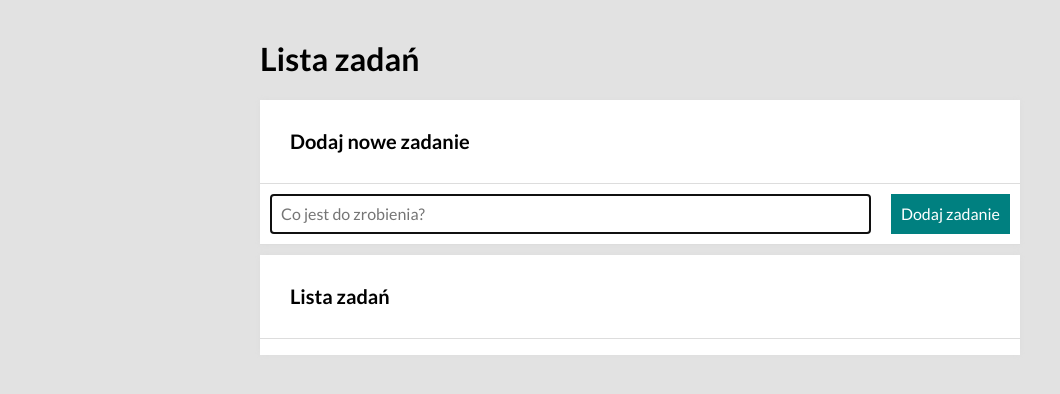
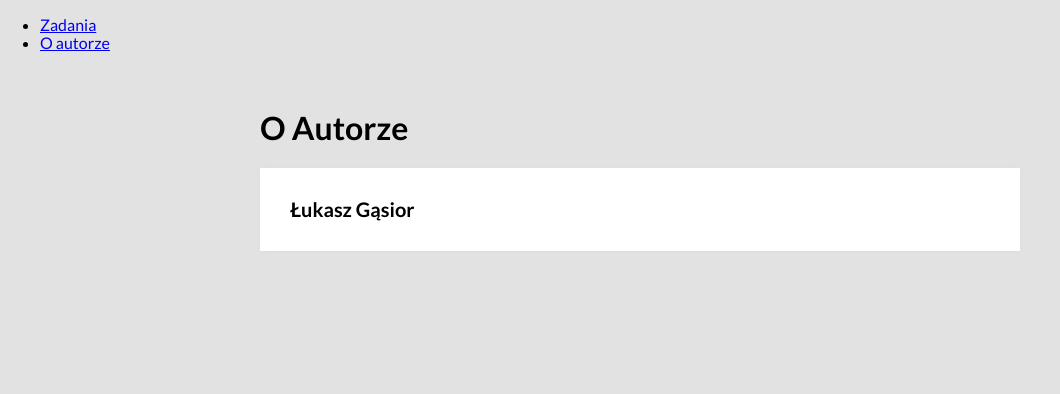
Before and after one commit to LukGasior/todo-list-react, a React (Create React App) app: page /todo-list-react/autor in a window 1280 px wide. Shown: the top 394 px of the page, without its empty margins (0-1060 px from the left). Built offline with nearby package versions, Linux system fonts and the light colour scheme.

Commit message:
change location for components

```diff
--- a/src/App.js
+++ b/src/App.js
@@ -1,33 +1,33 @@
-import Form from "./features/task/Form";
-import Tasks from "./features/task/Tasks";
-import Buttons from "./features/task/Buttons";
-import Header from "./common/Header";
-import Section from "./common/Section";
-import Container from "./common/Container";
-
+import TasksPage from "../src/features/task/TasksPage/index";
+import Author from "./features/Author";
+import { BrowserRouter, Link, Route, Switch } from "react-router-dom";
 
 function App() {
 
 
   return (
-    <Container>
+    <BrowserRouter basename="/todo-list-react">
+      <nav>
+        <ul>
+          <li>
+            <Link to="/zadania"> Zadania </Link>
+          </li>
+          <li>
+            <Link to="/autor">O autorze</Link>
+          </li>
+        </ul>
+        <Switch>
+          <Route path="/zadania">
+            <TasksPage />
+          </Route>
+          <Route path="/autor">
+            <Author />
+          </Route>
+        </Switch>
+      </nav>
 
-      <Header
-        title={"Lista zadań"}
-      />
+    </BrowserRouter>
 
-      <Section
-        title={"Dodaj nowe zadanie"}
-        body={<Form />}
-      />
-
-      <Section
-        title={"Lista zadań"}
-        body={<Tasks />}
-
-        extraContent={<Buttons />}
-      />
-    </Container>
   );
 }
 
--- /dev/null
+++ b/src/features/Author/index.js
@@ -0,0 +1,28 @@
+import Container from "../../common/Container"
+import Header from "../../common/Header"
+import Section from "../../common/Section"
+
+
+
+
+
+
+const Author = () => {
+
+    return (
+
+        <Container>
+
+            <Header
+                title={"O Autorze"}
+            />
+
+            <Section
+                title={"Łukasz Gąsior"}
+            />
+        </Container>
+    )
+};
+
+
+export default Author;
--- /dev/null
+++ b/src/features/task/TasksPage/index.js
@@ -0,0 +1,38 @@
+import Container from "../../../common/Container";
+import Header from "../../../common/Header";
+import Section from "../../../common/Section";
+import Form from "../Form";
+import Tasks from "../Tasks";
+import Buttons from "../Buttons";
+
+
+const TasksPage = () => {
+
+    return (
+
+
+
+        <Container>
+
+            <Header
+                title={"Lista zadań"}
+            />
+
+            <Section
+                title={"Dodaj nowe zadanie"}
+                body={<Form />}
+            />
+
+            <Section
+                title={"Lista zadań"}
+                body={<Tasks />}
+
+                extraContent={<Buttons />}
+            />
+        </Container>
+
+    );
+
+}
+
+export default TasksPage;
--- a/src/index.js
+++ b/src/index.js
@@ -5,6 +5,7 @@ import App from './App';
 import reportWebVitals from './reportWebVitals';
 import { Provider } from 'react-redux';
 import store from "./store"
+
 
 
 const root = ReactDOM.createRoot(document.getElementById('root'));
```
Also changed, not shown: src/features/task/TasksPage/Buttons/index.js (renamed from src/features/task/Buttons/index.js), src/features/task/TasksPage/Buttons/style.js (renamed from src/features/task/Buttons/style.js), src/features/task/TasksPage/Form/index.js (renamed from src/features/task/Form/index.js), src/features/task/TasksPage/Form/style.js (renamed from src/features/task/Form/style.js), src/features/task/TasksPage/Tasks/index.js (renamed from src/features/task/Tasks/index.js), src/features/task/TasksPage/Tasks/style.js (renamed from src/features/task/Tasks/style.js).
